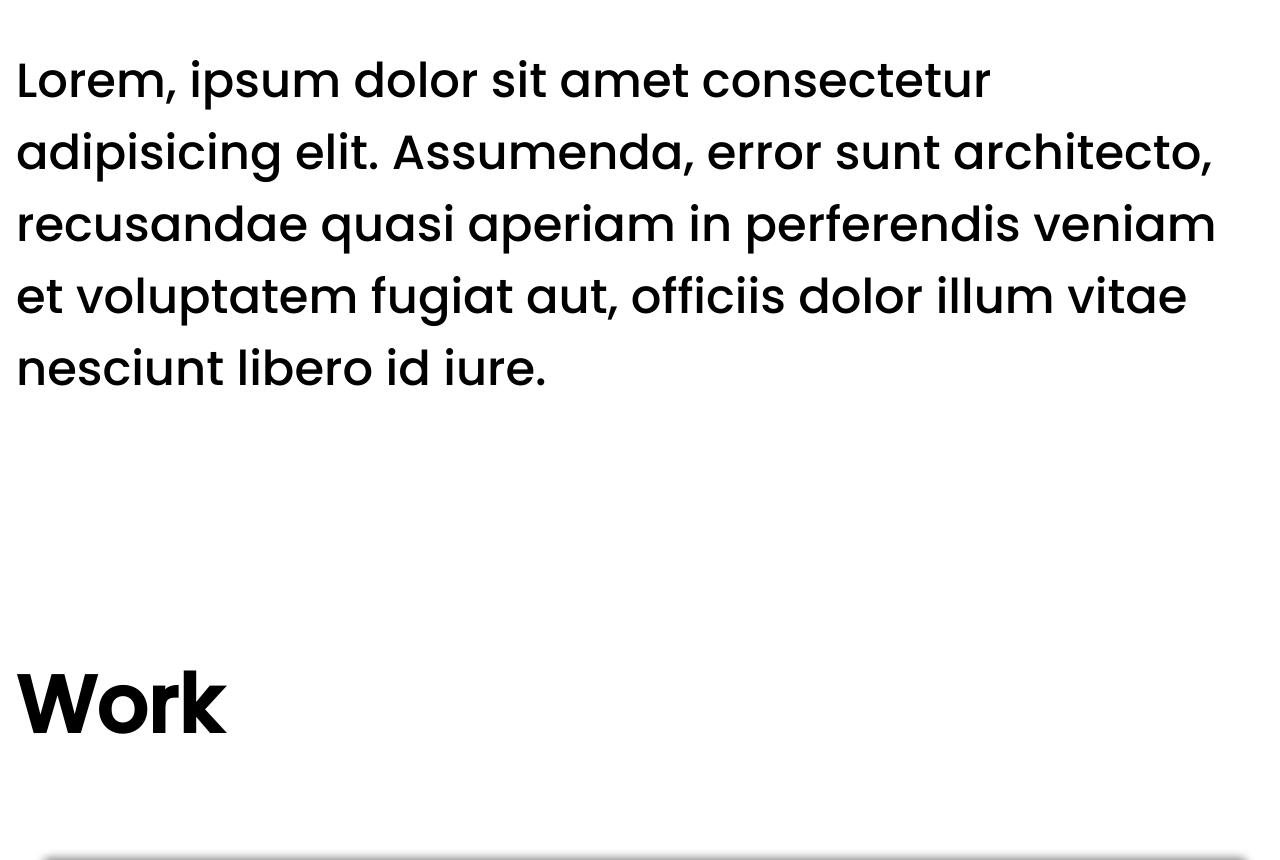
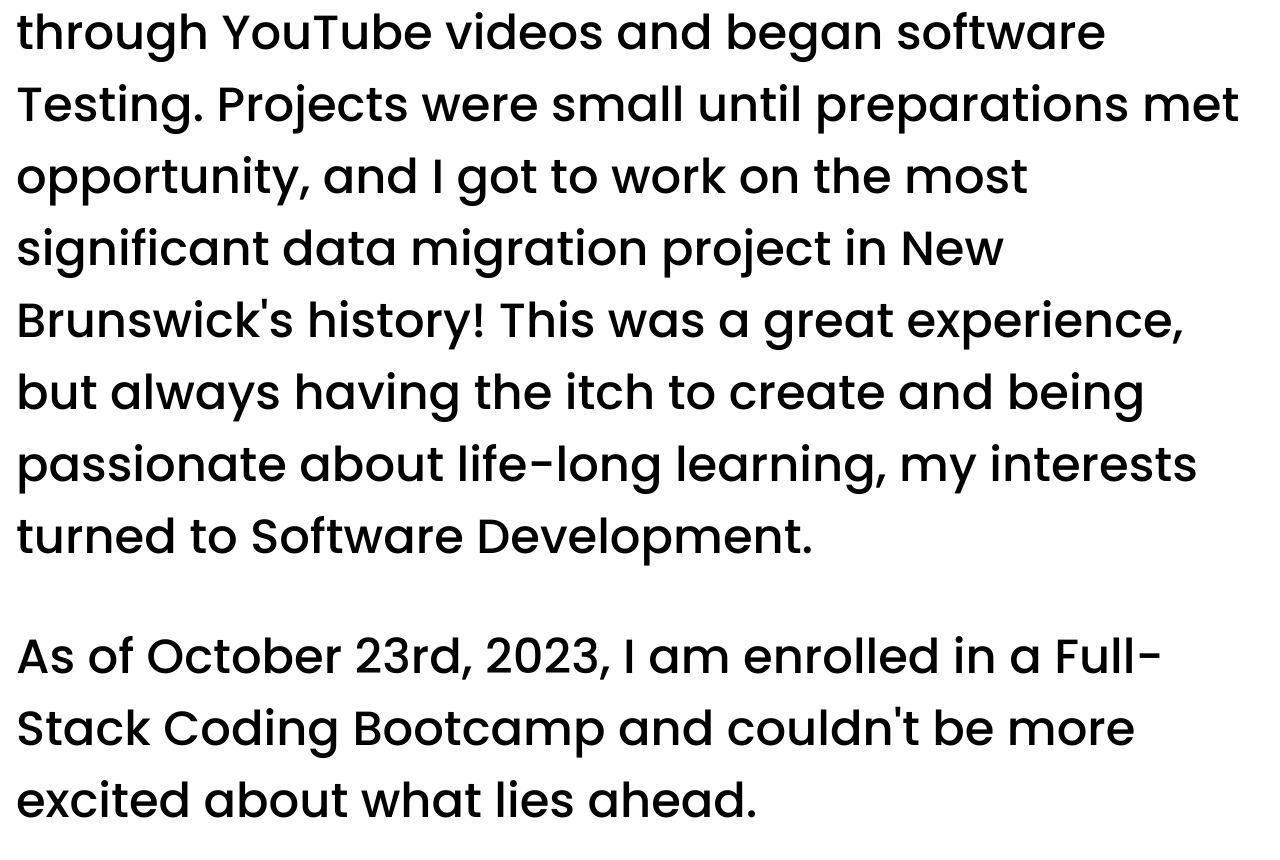
Before and after one commit to fswDevSteph/fswDevSteph-pro-portfolio, a plain HTML site: page index.html in a window 1280 px wide. Shown: the part 2661-3521 px from the top of the page. Drawn offline with Linux system fonts and the light colour scheme.

Commit message:
added about me text

```diff
--- a/index.html
+++ b/index.html
@@ -40,18 +40,25 @@
         <h2>Hey! I'm Steph.</h2>
         <!--Intro-->
         <div class="intoSectionText">
-            <p>Lorem ipsum dolor sit amet consectetur adipisicing elit. Perferendis, aut. Quae et quaerat, possimus,
-                voluptates
-                laborum aperiam, ex culpa cupiditate consequatur id sed eius recusandae odio. Accusamus nihil vel
-                voluptate.
+            <p>I originally started in IT because I had moved to an area where I could not speak the language - silly,
+                right? I know.
+                Finding employment took a lot of work, but I managed. I took a few courses to speak the language and
+                approached many
+                small businesses, hoping to be their social media manager. After countless weird looks and numerous
+                rejections, someone
+                took a chance on me.
             </p>
-            <p>Lorem ipsum dolor sit amet consectetur, adipisicing elit. Non aspernatur sequi distinctio ad et aperiam,
-                corporis
-                omnis veniam vel accusamus molestiae enim consequatur quia rem autem modi magnam. Tempora, incidunt.</p>
-            <p>Lorem, ipsum dolor sit amet consectetur adipisicing elit. Assumenda, error sunt architecto, recusandae
-                quasi
-                aperiam in perferendis veniam et voluptatem fugiat aut, officiis dolor illum vitae nesciunt libero id
-                iure.
+            <p>Social Media management was a blast, but I knew I was meant for more. I started educating myself through
+                YouTube videos
+                and began software Testing. Projects were small until preparations met opportunity, and I got to work on
+                the most
+                significant data migration project in New Brunswick's history! This was a great experience, but always
+                having the itch
+                to create and being passionate about life-long learning, my interests turned to Software Development.
+            </p>
+            <p>As of October 23rd, 2023, I am enrolled in a Full-Stack Coding Bootcamp and couldn't be more excited
+                about what lies
+                ahead.
             </p>
         </div>
     </section>
```
